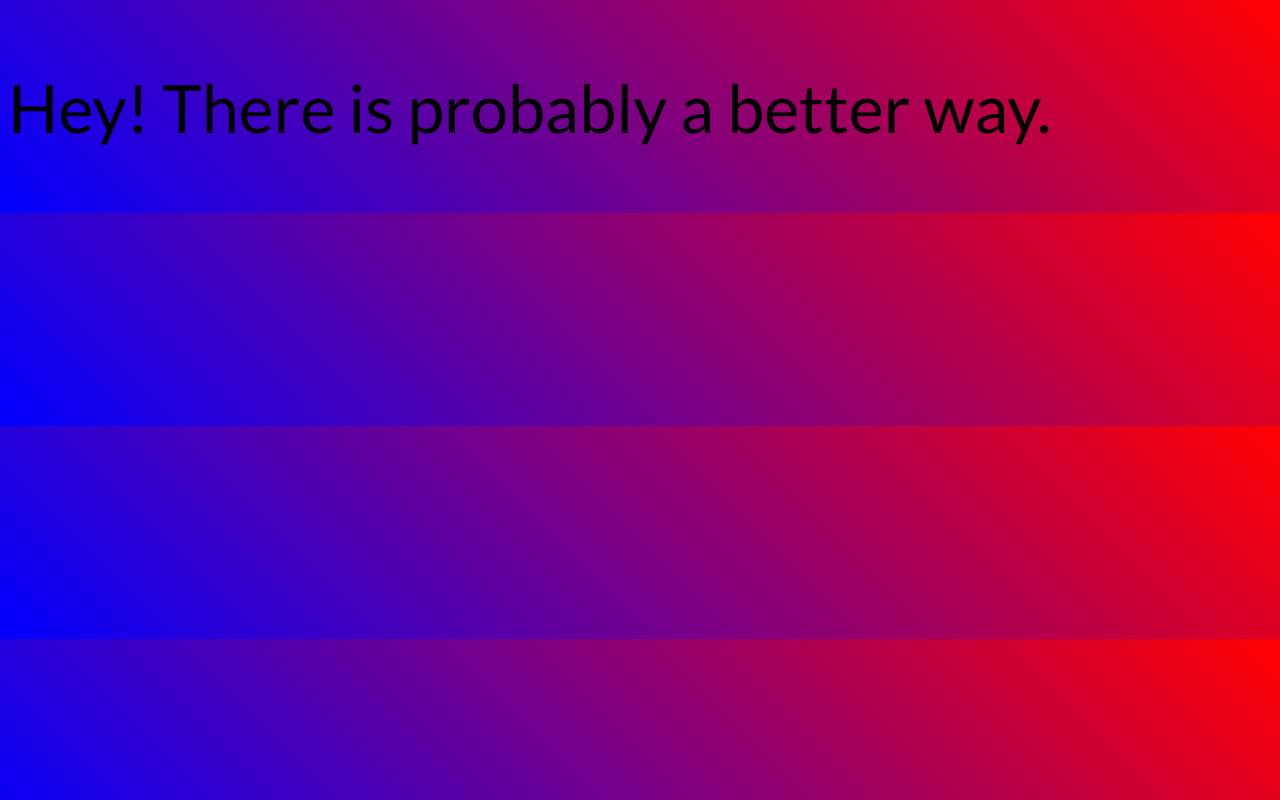
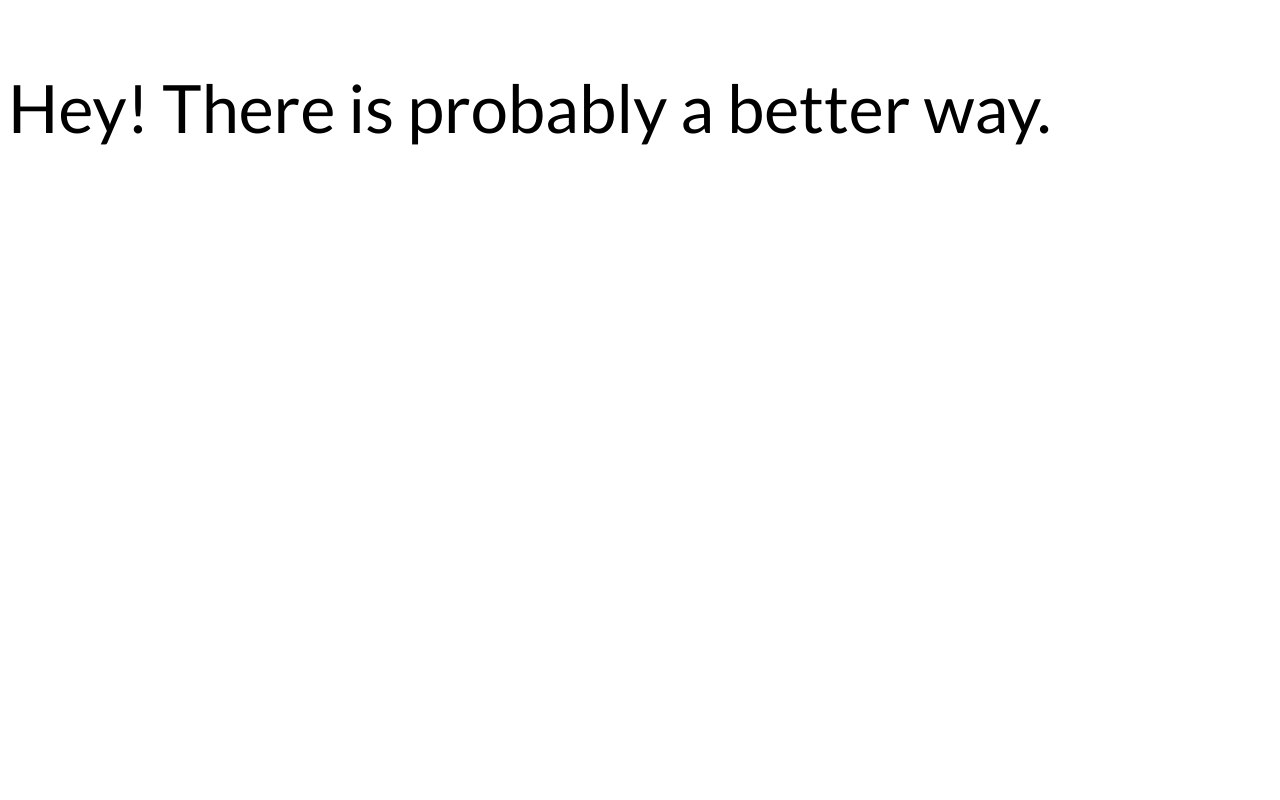
Before and after one commit to motbsitu/prime_prestudy_bonus_week_03, a plain HTML site: page index.html in a window 1280 px wide. Drawn offline with Linux system fonts and the light colour scheme.

Commit message:
fix on style sheet-remove gradient

```diff
--- a/styles.css
+++ b/styles.css
@@ -1,6 +1,6 @@
 body{
   font-family: 'Lato', sans-serif;
   font-size: 50pt;
-  background: linear-gradient( 45deg, blue, red );
+
 
 }
```
